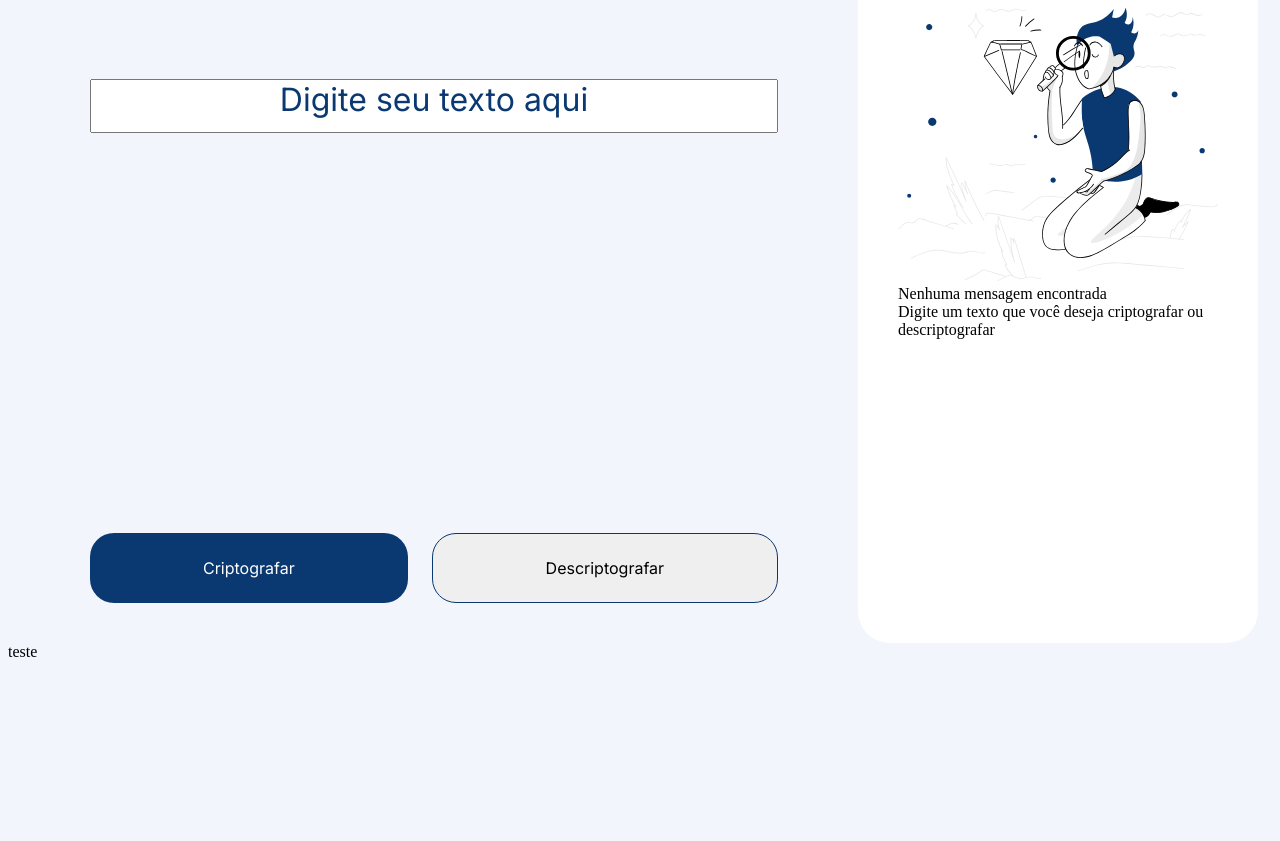
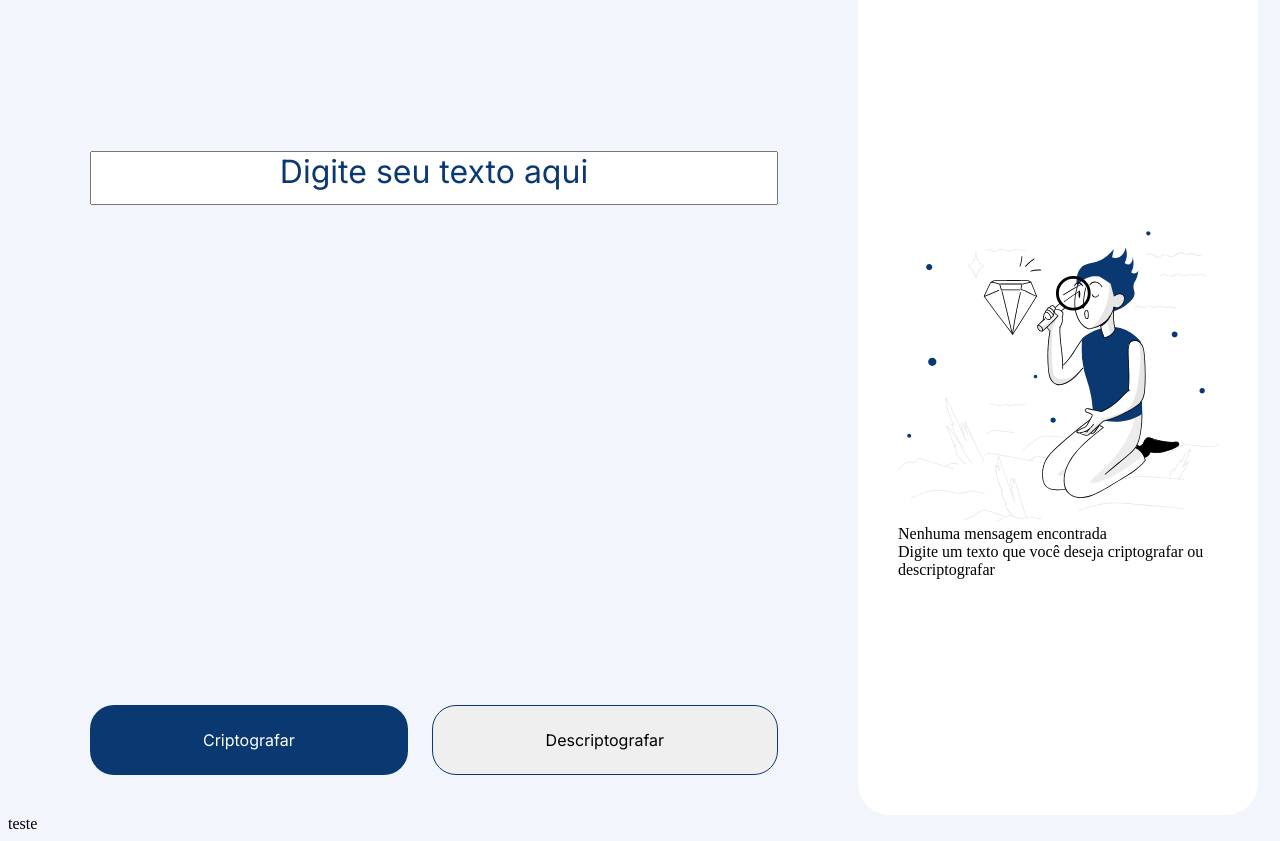
Before and after one commit to th-fonseca/criptografar-descriptografar, a plain HTML site: page index.html in a window 1280 px wide. Shown: the part 97-938 px from the top of the page. Before the commit the page ends 800 px from the top, so only its background shows below. Drawn offline with Linux system fonts and the light colour scheme.

Commit message:
correção no placeholder

```diff
--- a/css/style.css
+++ b/css/style.css
@@ -28,25 +28,23 @@ img {
   max-width: 1100px;
   margin: auto;
   gap: 80px;
+height: 904px;
 }
 
 .campo {
   display: grid;
   align-content: end;
   justify-content: center;
-  gap: 400px;
+
+  /* gap: 400px; */
 }
 
 .campo-digitacao {
-  display: grid;
-  align-content: end;
-  justify-content: center;
+ display: flex;
   height: 48px;
   width: 680px;
-  margin-top: 168px;
 }
-
-::-webkit-input-placeholder {
+.campo-digitacao::placeholder{
   font-family: "Inter";
   font-size: 32px;
   line-height: 150%;
@@ -58,6 +56,7 @@ img {
   display: flex;
   justify-content: center;
   gap: 24px;
+  margin-top: 500px;
 }
 
 .botao {
@@ -91,4 +90,9 @@ img {
   padding: 40px;
   border-radius: 32px;
   margin-top: 40px;
+
 }
+
+.sem-palavra{
+  margin-top: 240px;
+}
```
